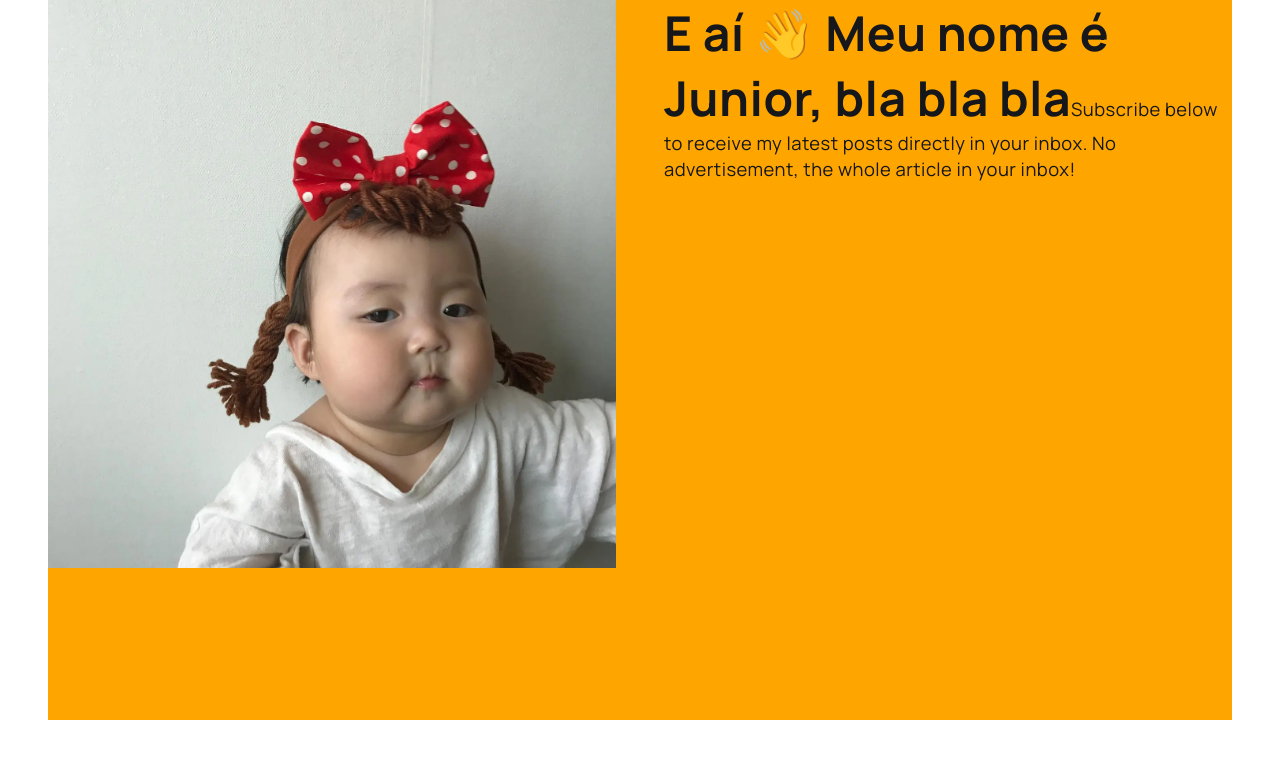
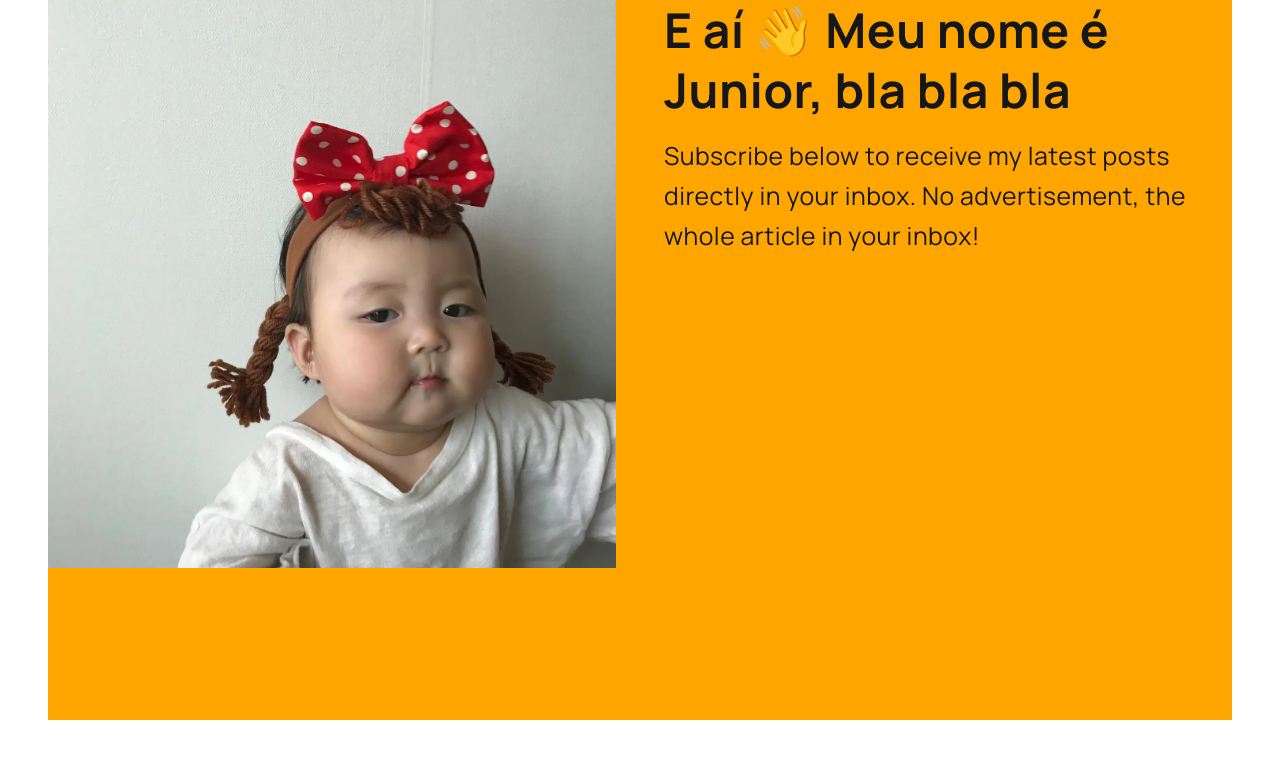
Before and after one commit to junioranheu/wards-front, a Next.js app: page / in a window 1280 px wide. Shown: the top 758 px of the page. Built offline with nearby package versions, Linux system fonts and the light colour scheme.

Commit message:
estruturação inicial do projeto

```diff
--- a/app/(main)/(index)/components/intro/index.tsx
+++ b/app/(main)/(index)/components/intro/index.tsx
@@ -10,8 +10,8 @@ export default function Intro() {
             </div>
 
             <div className={Styles.texto}>
-                <span className='tituloSessao'>E aí 👋 Meu nome é Junior, bla bla bla</span>
-                <span>Subscribe below to receive my latest posts directly in your inbox. No advertisement, the whole article in your inbox!</span>
+                <span className='titulo'>E aí 👋 Meu nome é Junior, bla bla bla</span>
+                <span className='subtitulo'>Subscribe below to receive my latest posts directly in your inbox. No advertisement, the whole article in your inbox!</span>
             </div>
         </section>
     )
--- a/app/(main)/(index)/components/intro/intro.module.scss
+++ b/app/(main)/(index)/components/intro/intro.module.scss
@@ -17,6 +17,10 @@
 
     .texto {
         // background-color: purple !important;
+        display: flex;
+        flex-direction: column;
+        gap: 1rem;
+
         width: 50%;
     }
 }
--- a/styles/globals.scss
+++ b/styles/globals.scss
@@ -77,12 +77,6 @@ a {
     text-underline-offset: 3.5px;
 }
 
-.tituloSessao {
-    color: var(--preto);
-    font-size: 3rem;
-    font-weight: 800;
-}
-
 svg {
     width: 1.5rem;
     height: 1.5rem;
@@ -101,6 +95,21 @@ svg {
     &:hover:not(.svgSemEfeito) {
         stroke: var(--principal);
     }
+}
+
+/* =-=-=-=-=-=-=-=-=-=-= Fontes =-=-=-=-=-=-=-=-=-=-= */
+.titulo {
+    color: var(--preto);
+    font-size: 3rem;
+    font-weight: 800;
+    line-height: 3.75rem;
+}
+
+.subtitulo {
+    color: var(--preto);
+    font-size: 1.55rem;
+    font-weight: 400;
+    line-height: 2.5rem;
 }
 
 /* =-=-=-=-=-=-=-=-=-=-= Botão =-=-=-=-=-=-=-=-=-=-= */
```
